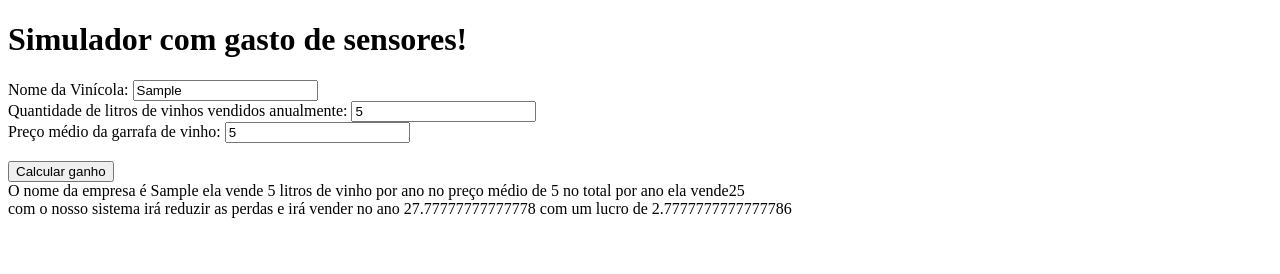
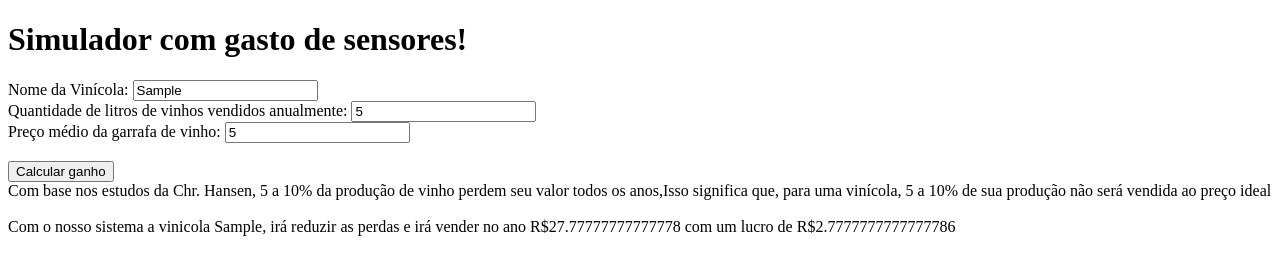
Before and after one commit to Jivhn/sprint1, a plain HTML site: page Calculadora/Macari_Marcelino/calculadora.html in a window 1280 px wide. Both pictures are taken after typing "Sample", "5", "5" into the empty fields and a click on the button "Calcular ganho". Drawn offline with Linux system fonts and the light colour scheme.

Commit message:
Atualização final-12 grupo12

```diff
--- a/Calculadora/Macari_Marcelino/calculadora.html
+++ b/Calculadora/Macari_Marcelino/calculadora.html
@@ -37,11 +37,14 @@
 
             div_resultado.innerHTML=
 
-            `O nome da empresa é ${nome} ela vende ${litros_anual} litros de vinho por ano no preço médio de ${preço_medio} no total por ano ela vende${valor_ano}
-            <br> com o nosso sistema irá reduzir as perdas e irá vender no ano ${novo_valor_ano} com um lucro de ${diferença}`
+            `Com base nos estudos da Chr. Hansen, 5 a 10% da produção de vinho perdem seu valor todos os anos,Isso significa que, para uma vinícola,
+                 5 a 10% de sua produção não será vendida ao preço ideal<br>
 
 
-            // PRECISO APENAS ARRUMAR A MENSAGEM DA RESPOSTA oii
+            <br> Com o nosso sistema a vinicola ${nome}, irá reduzir as perdas e irá vender no ano R$${novo_valor_ano} com um lucro de R$${diferença}`
+
+
+
 
 }
 
```
